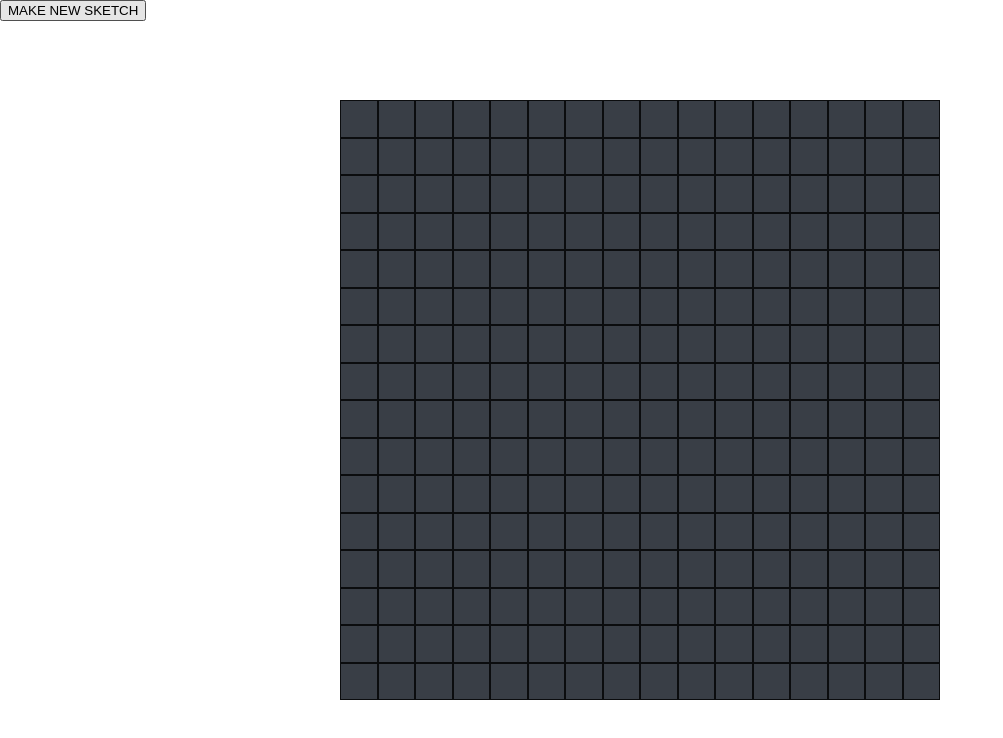
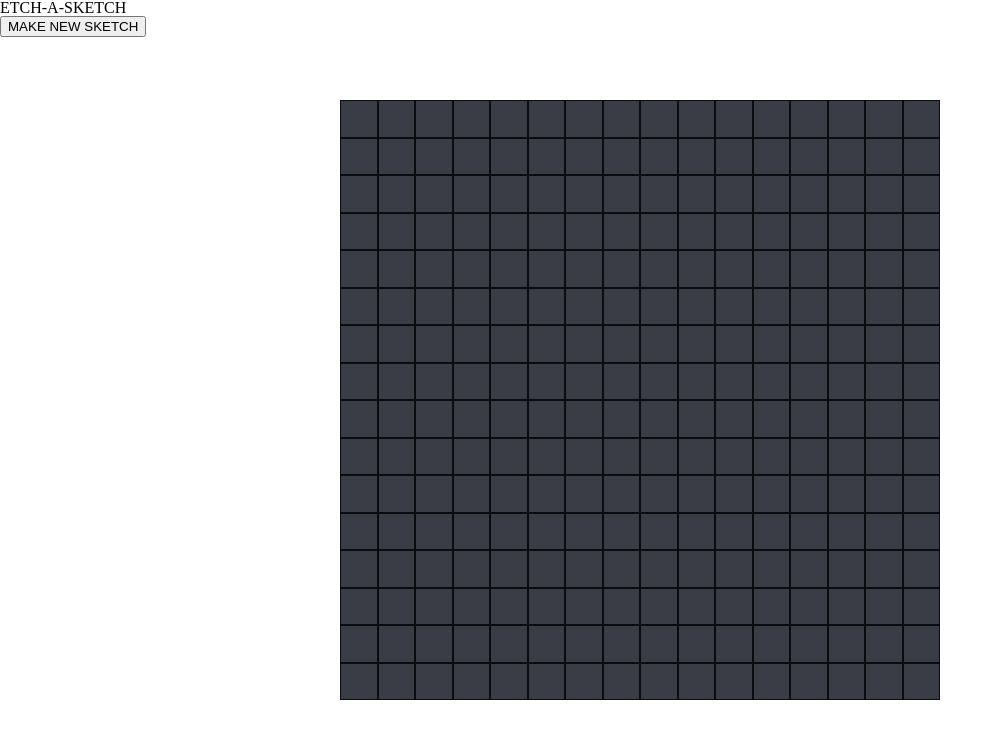
Before and after one commit to VanQuishi/Etch-A-Sketch, a plain HTML site: page index.html in a window 1280 px wide. Shown: the whole page, without its empty margins (0-1003 px from the left). Drawn offline with Linux system fonts and the light colour scheme.

Commit message:
Update index.html

```diff
--- a/index.html
+++ b/index.html
@@ -8,14 +8,15 @@
 </head>
 <body>
 
+    <div class=title>
+        <p class=text>ETCH-A-SKETCH</p>
+    </div>
+
     <div class="button">
         <button class="btn">MAKE NEW SKETCH</button>
     </div>
 
-
-    <div class="container">
-
-    </div>
+    <div class="container"></div>
     <script src="interaction.js"></script>
 </body>
 </html>
```
